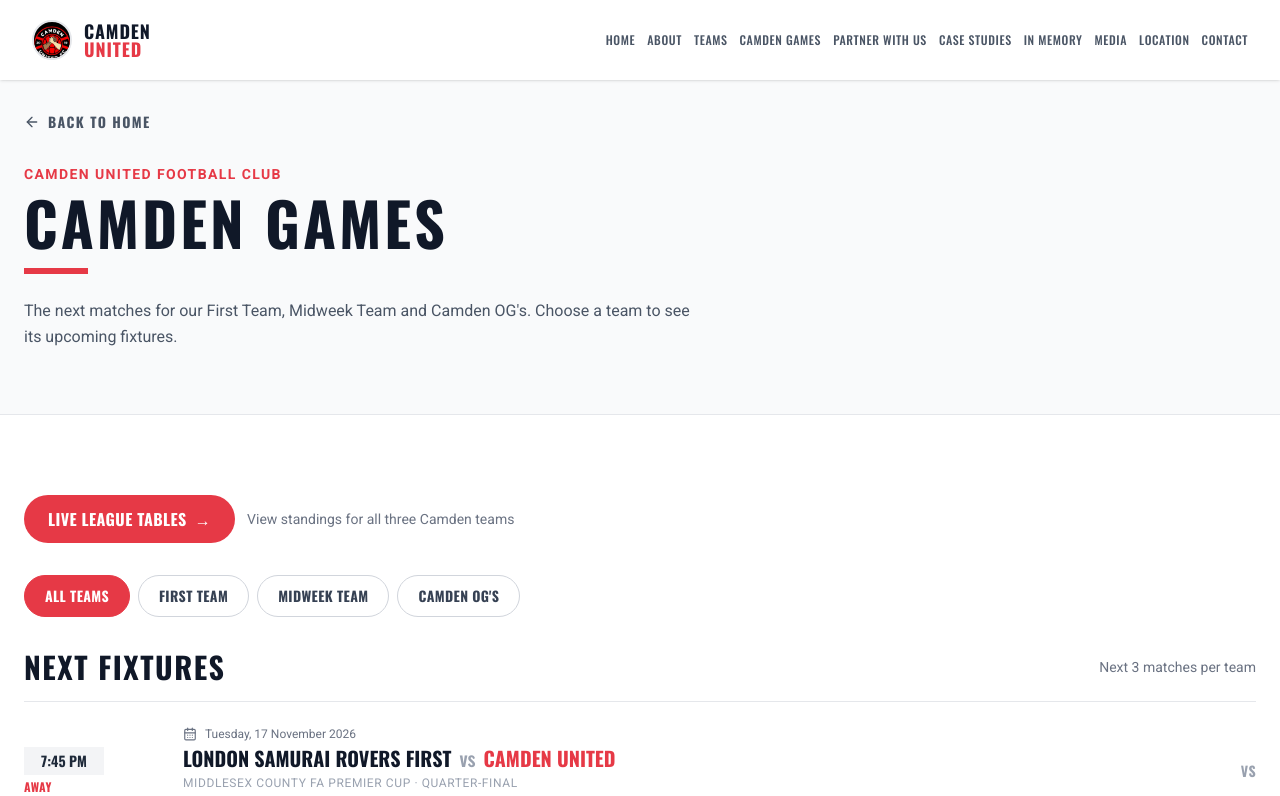
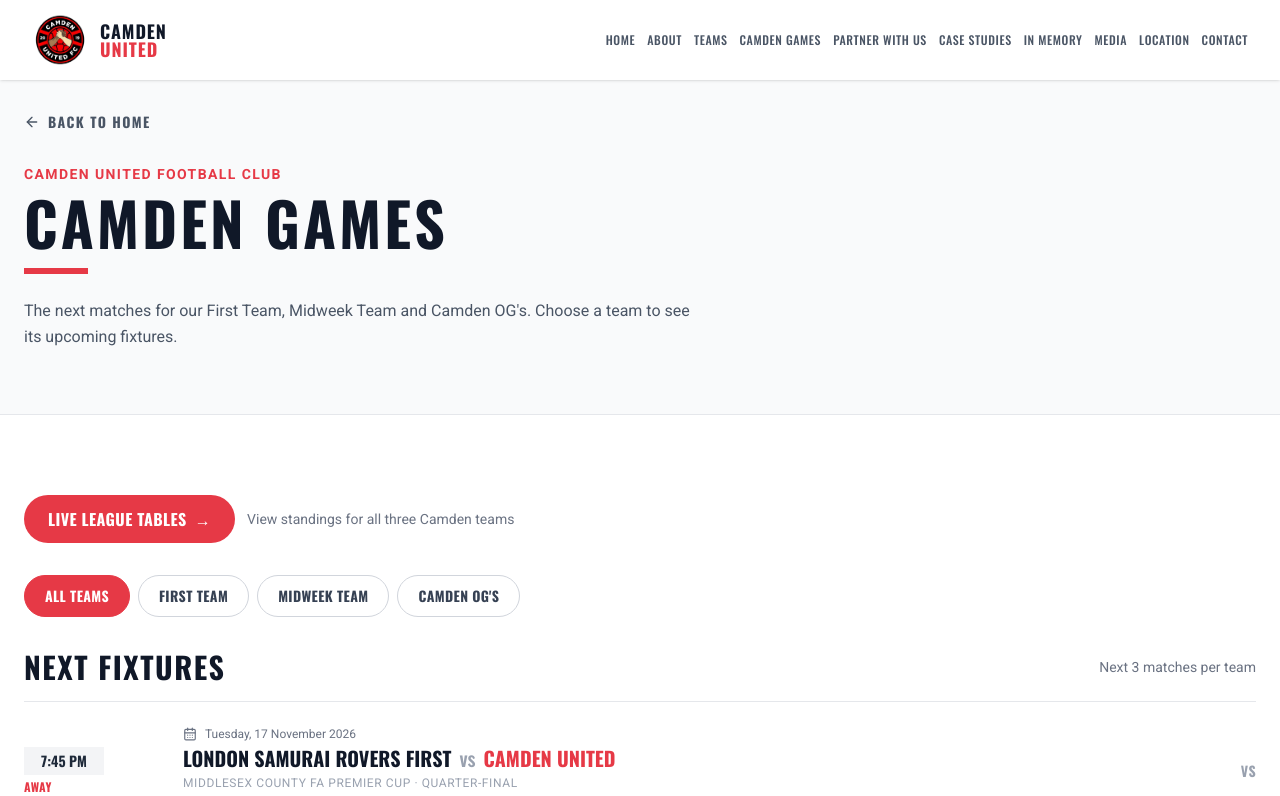
Before and after one commit to trenchsheikh/camden-united, a Next.js app: page /games in a window 1280 px wide. Shown: the top 796 px of the page. Built offline with nearby package versions, Linux system fonts and the light colour scheme.

Commit message:
Show the full Camden crest in the header without cropping

```diff
--- a/src/components/Navbar.jsx
+++ b/src/components/Navbar.jsx
@@ -81,12 +81,15 @@ export default function Navbar() {
             onClick={(event) => handleNavClick(event, '/')}
             className="flex items-center gap-3 group"
           >
-            <div className="relative h-10 w-10 shrink-0 overflow-hidden rounded-full border-2 border-gray-200 bg-black group-hover:border-primary transition-colors">
+            <div className="relative h-12 w-12 sm:h-14 sm:w-14 shrink-0 flex items-center justify-center overflow-hidden" aria-hidden="true">
+              {/* Keep the full club crest visible instead of zooming/cropping it. */}
               {/* eslint-disable-next-line @next/next/no-img-element */}
               <img
                 src="/cu-logo.png"
-                alt="Camden United Logo"
-                className="absolute inset-0 h-full w-full object-cover object-center scale-[1.22]"
+                alt=""
+                width="56"
+                height="56"
+                className="block h-full w-full object-contain object-center"
               />
             </div>
             <div className="flex flex-col">
```
